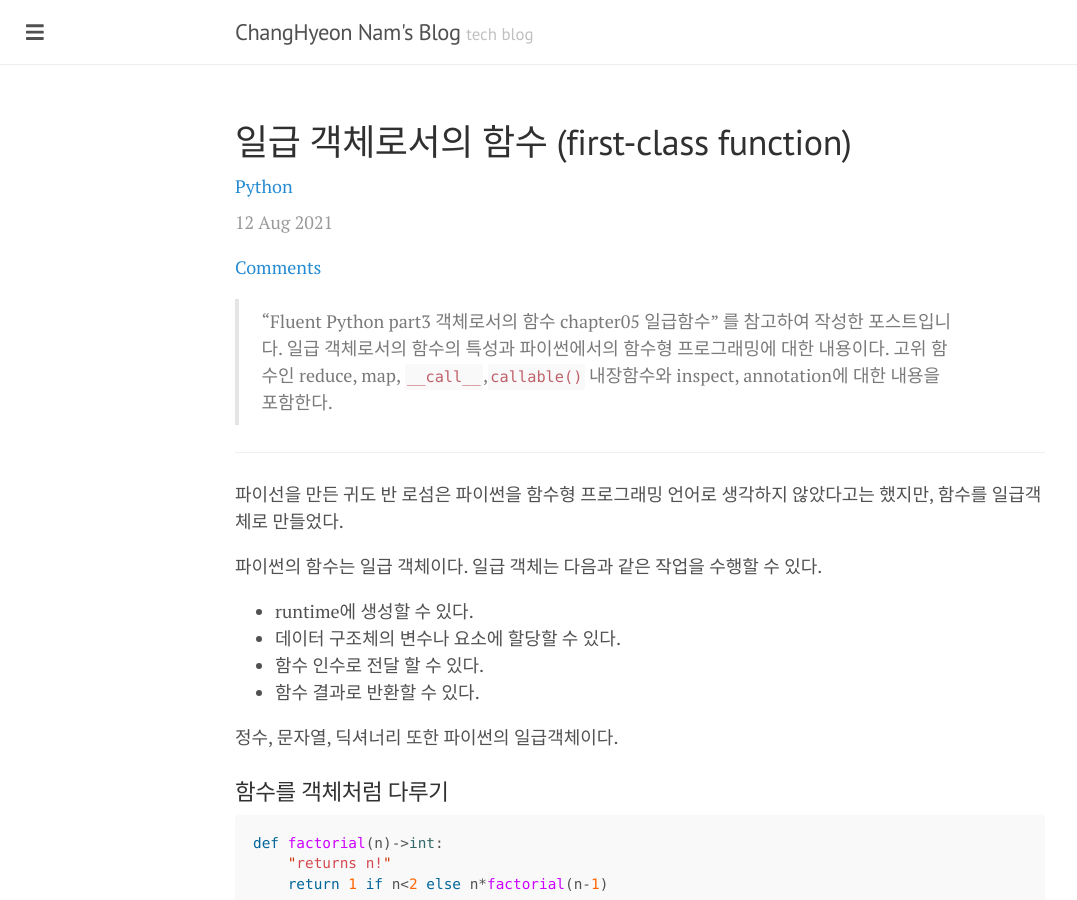
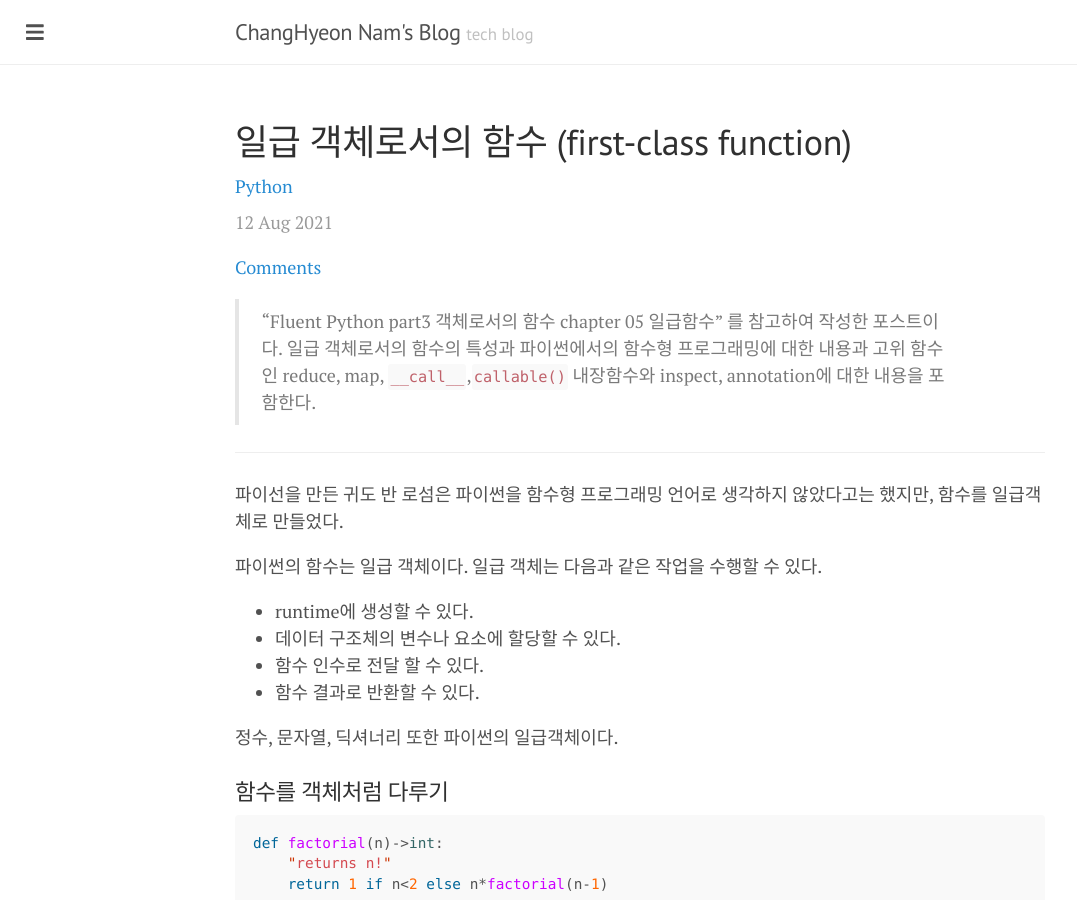
Before and after one commit to changhyeonnam/changhyeonnam.github.io, a Jekyll site: the page built from _posts/2021/2021-08-12-first_class_function.md, in a window 1280 px wide and 900 px high. Shown: the whole window, without its empty margins (0-1077 px from the left). Built offline with Jekyll 4.4.1, drawn with Linux system fonts in a browser that asks for light colours; nearby versions of some CDN libraries; comment, search, counter and statistics services are not loaded.

Commit message:
Update 2021-08-12-first_class_function.md

```diff
--- a/_posts/2021/2021-08-12-first_class_function.md
+++ b/_posts/2021/2021-08-12-first_class_function.md
@@ -7,7 +7,7 @@ tags:
 use_math: true
 comments: true
 ---
-> "Fluent Python part3 객체로서의 함수 chapter05 일급함수" 를 참고하여 작성한 포스트입니다. 일급 객체로서의 함수의 특성과 파이썬에서의 함수형 프로그래밍에 대한 내용이다. 고위 함수인 reduce, map, `__call__`,`callable()` 내장함수와 inspect, annotation에 대한 내용을 포함한다.
+> "Fluent Python part3 객체로서의 함수 chapter 05 일급함수" 를 참고하여 작성한 포스트이다. 일급 객체로서의 함수의 특성과 파이썬에서의 함수형 프로그래밍에 대한 내용과 고위 함수인 reduce, map, `__call__`,`callable()` 내장함수와 inspect, annotation에 대한 내용을 포함한다.
 
 ---
 
```
